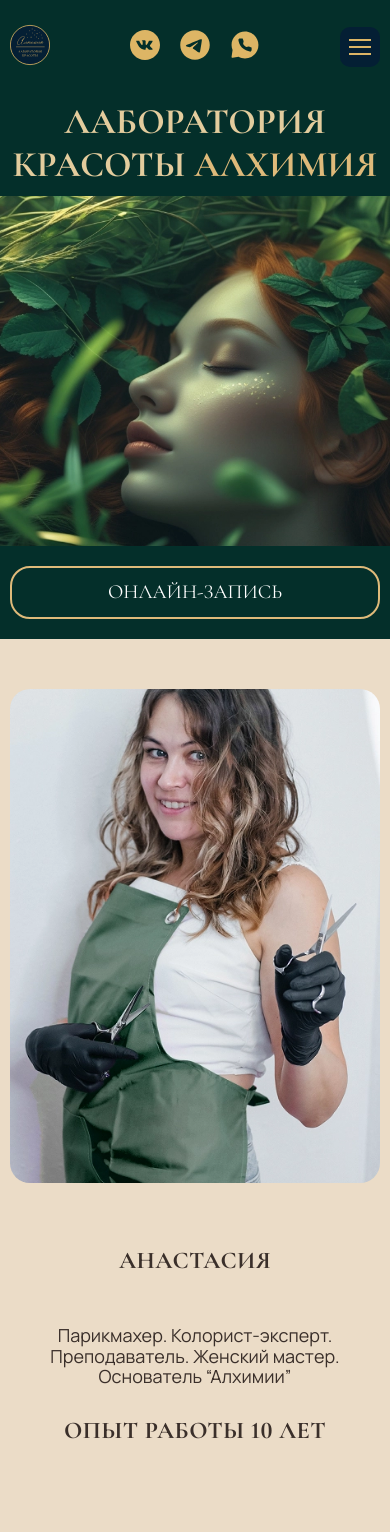
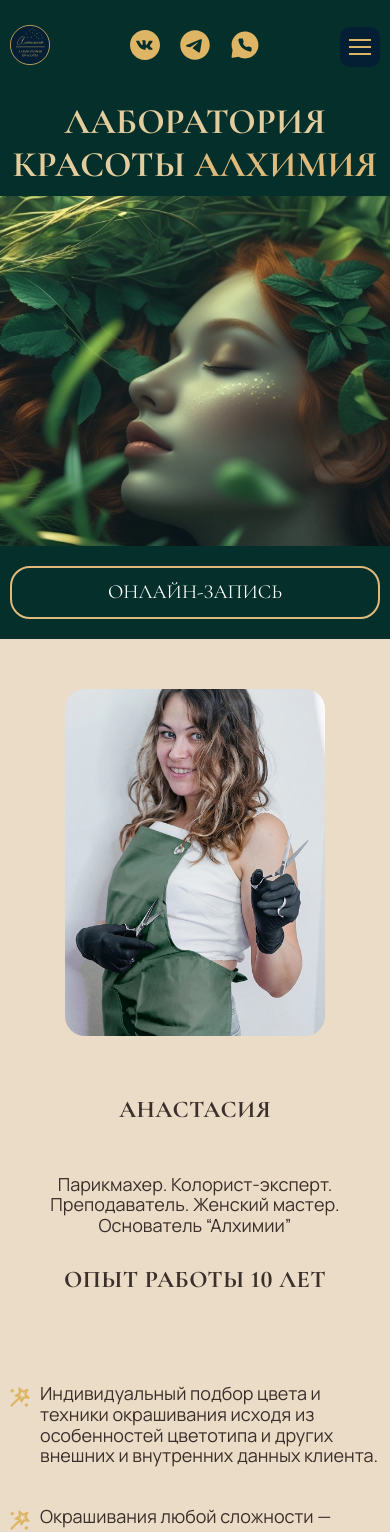
Before and after one commit to darina1970/Alchemy-Beauty-Salon, a React (Vite) app: page /masters in a window 390 px wide. Shown: the top 1532 px of the page. Built offline with nearby package versions, Linux system fonts and the light colour scheme.

Commit message:
fix master's photo's size, add clamp

```diff
--- a/src/pages/Masters/MasterCard.module.css
+++ b/src/pages/Masters/MasterCard.module.css
@@ -117,9 +117,10 @@
     }
 
     .image {
-        width: 100%;
+        width: clamp(260px, 60vw, 360px);
         height: auto;
-        max-width: 100%;
+        margin: 0 auto;
+        display: block;
     }
 
     .content {
```
